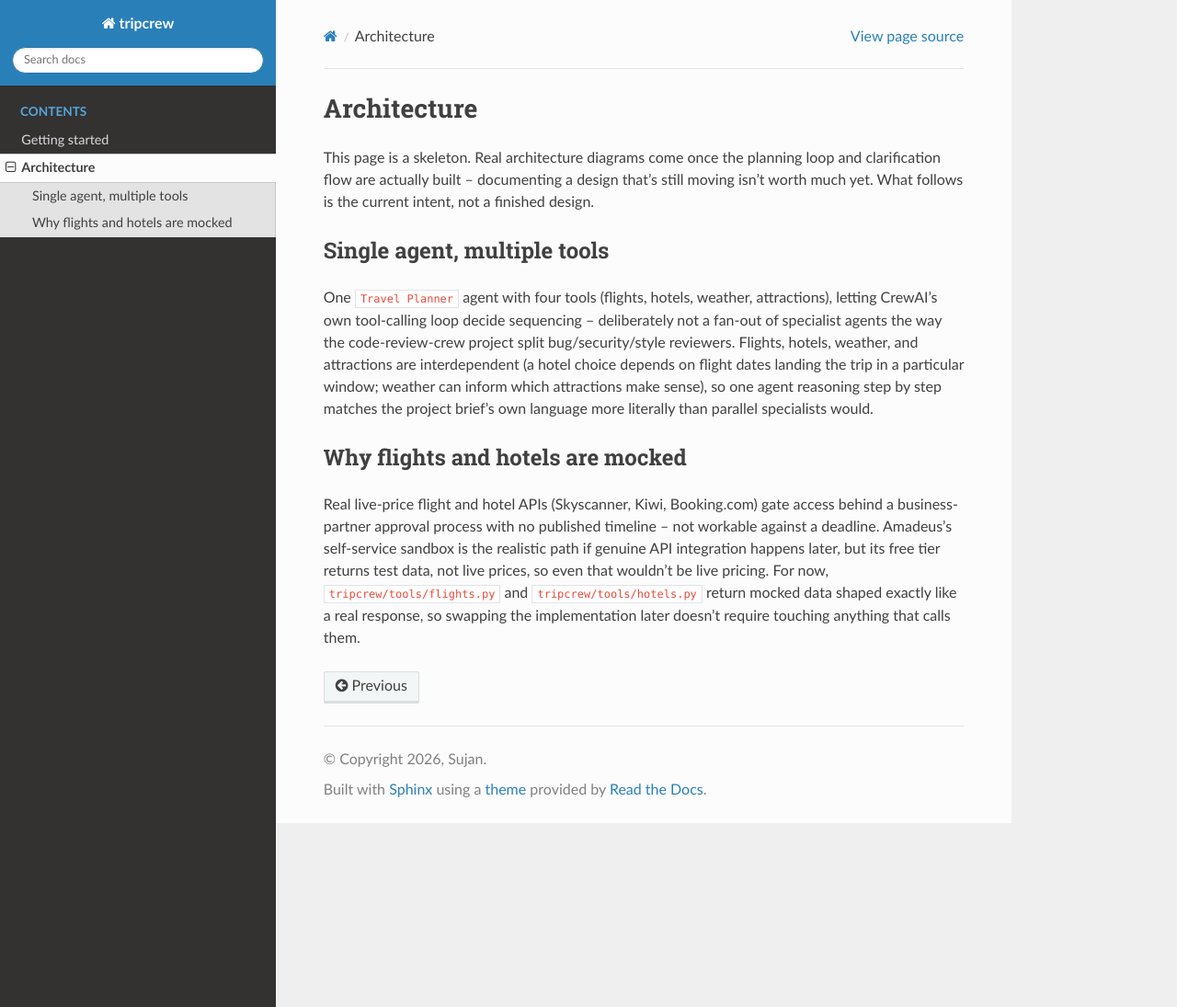
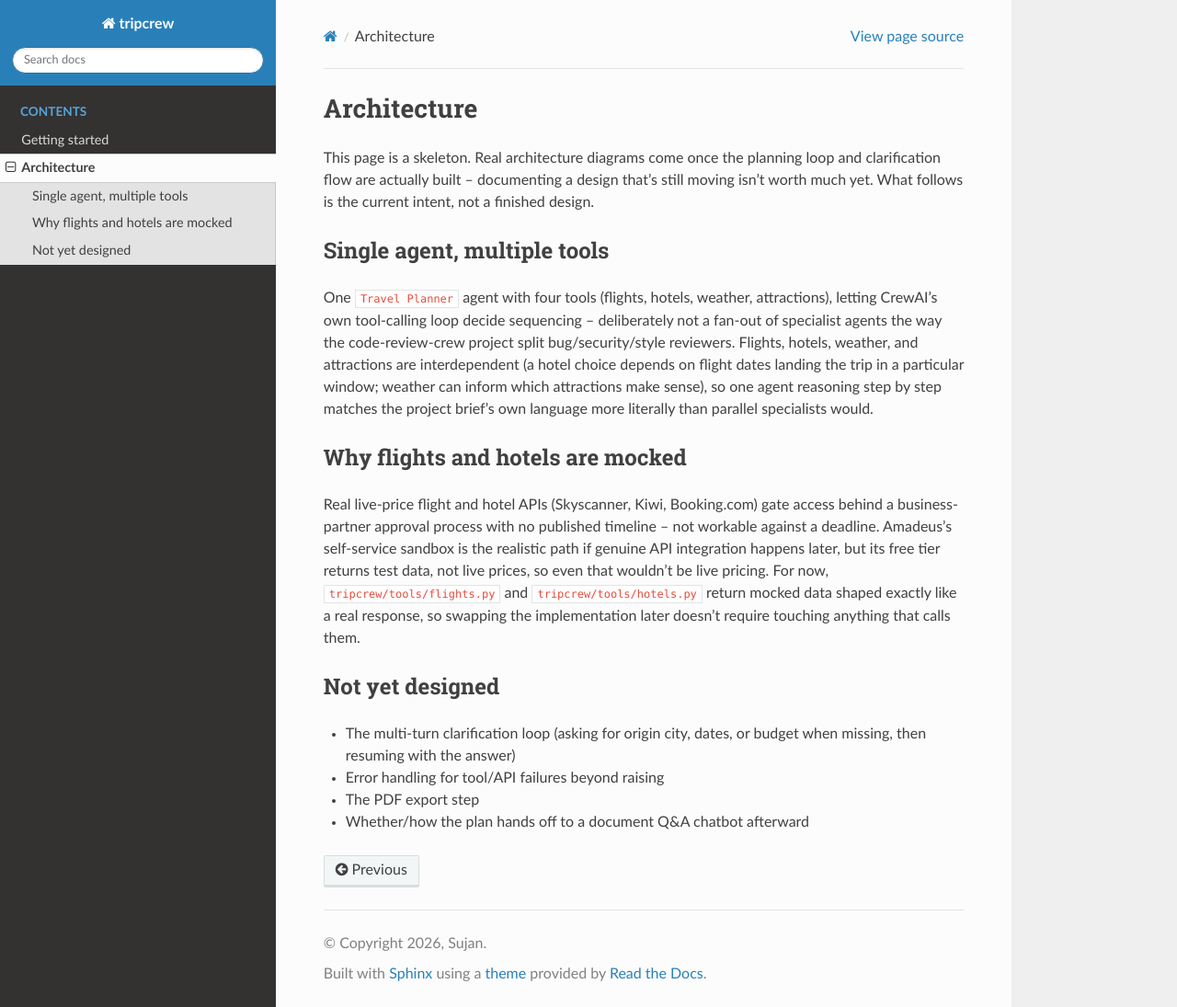
Before and after one commit to sushisuj/tripcrew, a Sphinx documentation site: the page built from docs/architecture.rst, in a window 1280 px wide and 1095 px high. Shown: the whole window at 92% size. Built offline with Sphinx 7.4.7 and the Read the Docs theme 3.1.0, drawn with Linux system fonts in a browser that asks for light colours.

Commit message:
List what's not yet designed

```diff
--- a/docs/architecture.rst
+++ b/docs/architecture.rst
@@ -29,3 +29,12 @@ free tier returns test data, not live prices, so even that wouldn't be live
 pricing. For now, ``tripcrew/tools/flights.py`` and ``tripcrew/tools/hotels.py``
 return mocked data shaped exactly like a real response, so swapping the
 implementation later doesn't require touching anything that calls them.
+
+Not yet designed
+-------------------
+
+- The multi-turn clarification loop (asking for origin city, dates, or
+  budget when missing, then resuming with the answer)
+- Error handling for tool/API failures beyond raising
+- The PDF export step
+- Whether/how the plan hands off to a document Q&A chatbot afterward
```
